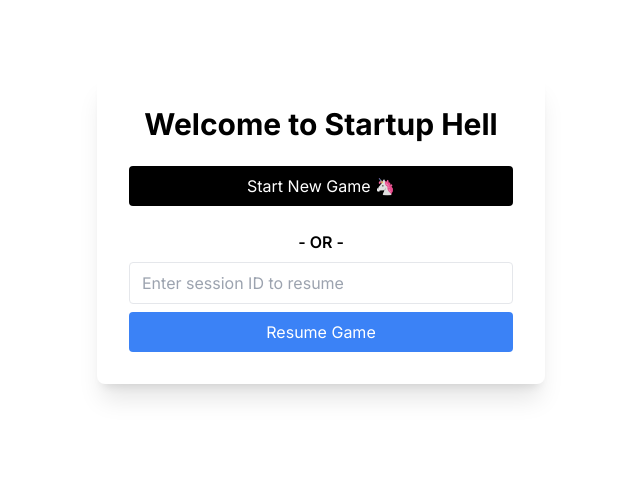
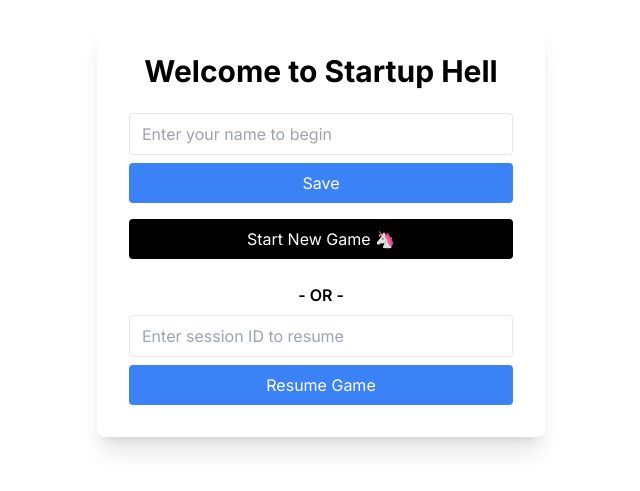
Before and after one commit to storyl/ai-hack-fractaltech, a Next.js app: page / in a window 1280 px wide. Shown: the part 267-758 px from the top of the page, without its empty margins (319-959 px from the left). Built offline with nearby package versions, Linux system fonts and the light colour scheme; no server answers.

Commit message:
lobby username

```diff
--- a/components/LobbyComponent.js
+++ b/components/LobbyComponent.js
@@ -14,6 +14,7 @@ export default function LobbyComponent() {
   const [gameSessionId, setGameSessionId] = useState(null);
   const [isCreatingGame, setIsCreatingGame] = useState(false);
   const [isResumingGame, setIsResumingGame] = useState(false);
+  const [username, setUsername] = useState('');
   const [error, setError] = useState(null);
   const [inputSessionId, setInputSessionId] = useState('');
   const [showGame, setShowGame] = useState(false);
@@ -81,7 +82,8 @@ export default function LobbyComponent() {
       console.log('Game resumed with session ID:', inputSessionId);
       setGameSessionId(inputSessionId);
       localStorage.setItem('gameSessionId', inputSessionId);
-      setShowGame(true);
+      router.push(`/world/${inputSessionId}`);
+    //   setShowGame(true);
     } catch (error) {
       console.error('Error loading game:', error);
       setError('Failed to load the game. Please check the session ID and try again.');
@@ -94,13 +96,31 @@ export default function LobbyComponent() {
     return <GameComponent sessionId={gameSessionId} />;
   }
 
+  const saveUsername = (e) => {
+    localStorage.setItem('username', username);
+  }
+
   return (
     <div className="flex flex-col items-center justify-center min-h-screen">
       <div className="p-8 bg-white rounded-lg shadow-xl w-full max-w-md">
         <h1 className="text-3xl font-bold mb-6 text-center">Welcome to Startup Hell</h1>
         {error && <p className="text-red-500 mb-4 text-center">{error}</p>}
-
-        <div className="space-y-6">
+            <input
+              type="text"
+              placeholder="Enter your name to begin"
+              className="w-full px-3 py-2 border rounded mb-2"
+              value={username}
+              onChange={(e) => setUsername(e.target.value)}
+            />
+            <button
+              onClick={() => saveUsername()}
+              type="submit"
+              className="w-full px-4 py-2 text-white bg-blue-500 rounded hover:bg-blue-600 transition-colors"
+              disabled={isCreatingGame || isResumingGame}
+            >
+                Save
+            </button>
+        <div className="space-y-6 pt-4">
           <div>
             <button
               className="w-full px-4 py-2 text-white bg-black rounded hover:bg-black/90 transitiona-all duration-200 transition-colors"
```
